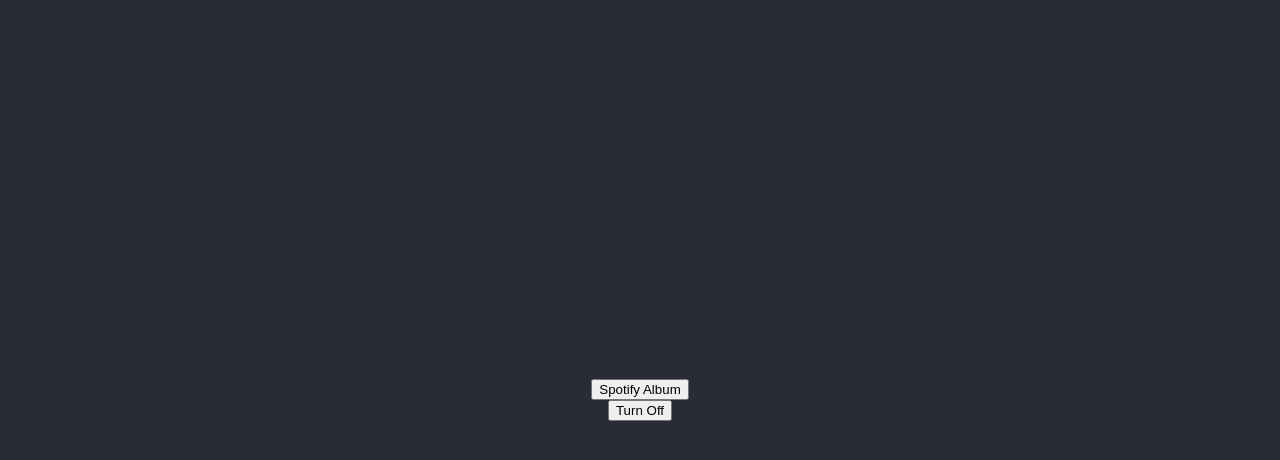
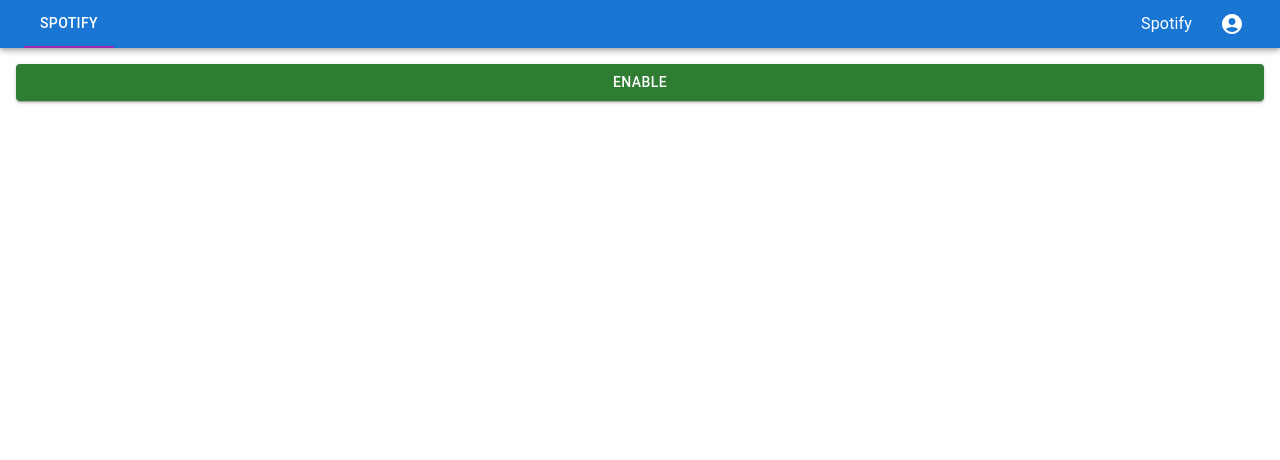
Before and after one commit to mattddailey/Pixy, a React (Create React App) app in the folder frontend/: page / in a window 1280 px wide. Shown: the top 460 px of the page. Built offline with nearby package versions, Linux system fonts and the light colour scheme.

Commit message:
front-end additions

```diff
--- a/frontend/package.json
+++ b/frontend/package.json
@@ -3,6 +3,10 @@
   "version": "0.1.0",
   "private": true,
   "dependencies": {
+    "@emotion/react": "^11.10.5",
+    "@emotion/styled": "^11.10.5",
+    "@mui/icons-material": "^5.10.9",
+    "@mui/material": "^5.10.13",
     "@testing-library/jest-dom": "^5.16.5",
     "@testing-library/react": "^13.4.0",
     "@testing-library/user-event": "^13.5.0",
--- a/frontend/src/App.js
+++ b/frontend/src/App.js
@@ -1,14 +1,30 @@
-import logo from './logo.svg';
 import './App.css';
+import {MainAppBar} from './Components/AppBar'
+import Box from '@mui/material/Box';
+import Button from '@mui/material/Button';
+import { useState } from 'react';
 
 function App() {
+
+  // current mode state
+
+  // login state
+
+  // tab state
+  const [tabIndex, setTabIndex] = useState(0);
+  const handleTabChange = (_, newTabIndex) => {
+    setTabIndex(newTabIndex);
+  };
+
   return (
-    <div className="App">
-      <header className="App-header">
-        <button onClick={spotify}>Spotify Album</button>
-        <button onClick={revoke}>Turn Off</button>
-      </header>
-    </div>
+    <Box>
+      <MainAppBar setTabIndex={handleTabChange} tabIndex={tabIndex} ></MainAppBar>
+      <Box sx={{ padding: 2 }}>
+        {tabIndex === 0 && (
+            <Button variant="contained" color="success" fullWidth={true}>Enable</Button>
+        )}
+      </Box>
+    </Box>
   );
 }
 
--- /dev/null
+++ b/frontend/src/Components/AppBar.js
@@ -0,0 +1,37 @@
+import AccountCircle from '@mui/icons-material/AccountCircle';
+import Typography from '@mui/material/Typography';
+import AppBar from '@mui/material/AppBar';
+import IconButton from '@mui/material/IconButton'
+import Tab from '@mui/material/Tab';
+import Tabs from '@mui/material/Tabs';
+import Toolbar from '@mui/material/Toolbar'
+
+export function MainAppBar(props) {
+    return (
+        <AppBar position="static">
+          <Toolbar variant="dense">
+            <Tabs
+                value={props.tabIndex}
+                onChange={props.setTabIndex}
+                indicatorColor="secondary"
+                textColor="inherit"
+            >
+                <Tab label="Spotify"/>
+            </Tabs>
+            <Typography
+                align="right"
+                mr
+                sx={{ flexGrow: 1, mr: 2 }}
+                >
+                Spotify
+            </Typography>
+            <IconButton
+                size="large"
+                color="inherit"
+            >
+                <AccountCircle />
+            </IconButton>
+          </Toolbar>
+        </AppBar>
+        );
+}
```
Also changed, not shown: frontend/src/logo.svg (deleted), 1 other file (tests, documents, lock files or other folders).
